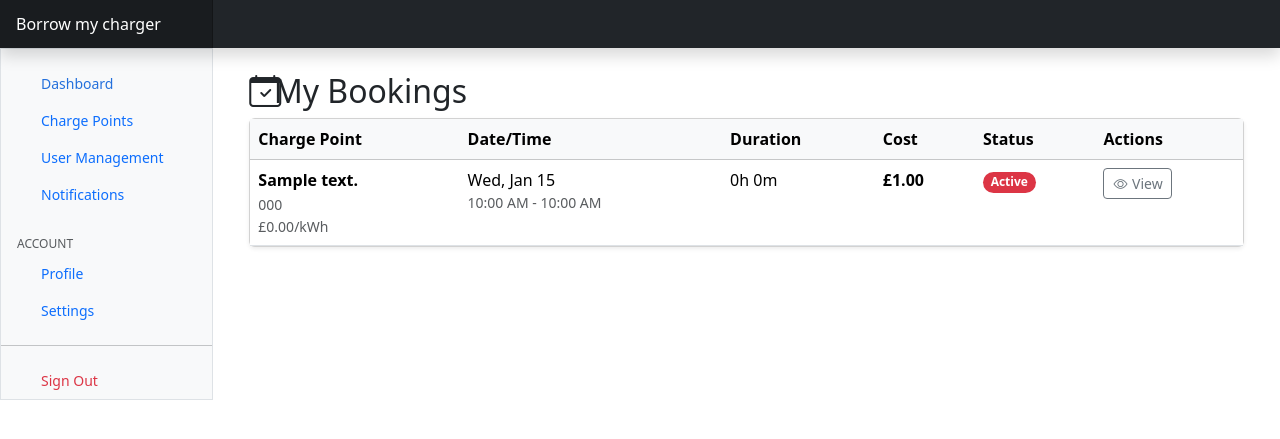
After one commit to Ali-Dakheel/borrow_my_charger, a PHP site: template Views/rentalUser/booking.phtml in a window 1280 px wide. The commit adds this page. Shown: the top 439 px of the page. Run offline with PHP 8.4, Linux system fonts and the light colour scheme; the visitor is signed in with stand-in values (Sample User, id 1); tables that the repository leaves empty or names only in its code hold one stand-in row (values such as "Sample post"); the template is opened without the code that fills it: most values are stand-ins (such as "Sample title", 1, 10 or a date in 2020).

Commit message:
Add bookings

```diff
--- a/Models/ChargePoint.php
+++ b/Models/ChargePoint.php
@@ -70,6 +70,12 @@ class ChargePoint
             ]
         );
     }
+    public function markUnavailable($id) {
+        return $this->db->query(
+            "UPDATE charge_points SET is_available = 0 WHERE id = ?",
+            [$id]
+        );
+    }
 
     public function getAll()
     {
--- a/Views/partials/sidebar.phtml
+++ b/Views/partials/sidebar.phtml
@@ -54,7 +54,7 @@
                     </a>
                 </li>
                 <li class="nav-item">
-                    <a class="nav-link d-flex align-items-center gap-2" href="/user/bookings">
+                    <a class="nav-link d-flex align-items-center gap-2" href="booking.php">
                         <svg class="bi" width="16" height="16"><use xlink:href="#journal-bookmark"/></svg>
                         My Bookings
                     </a>
--- /dev/null
+++ b/Views/rentalUser/booking.phtml
@@ -0,0 +1,152 @@
+<?php require __DIR__ . '/../partials/header.phtml'; ?>
+<?php require __DIR__ . '/../partials/navbar.phtml'; ?>
+
+<div class="container py-4">
+    <h2><i class="bi bi-calendar-check"></i> My Bookings</h2>
+
+    <?php if (isset($_SESSION['success'])): ?>
+        <div class="alert alert-success alert-dismissible fade show">
+            <?= $_SESSION['success'] ?>
+            <button type="button" class="btn-close" data-bs-dismiss="alert"></button>
+        </div>
+        <?php unset($_SESSION['success']); ?>
+    <?php endif; ?>
+
+    <?php if (isset($_SESSION['error'])): ?>
+        <div class="alert alert-danger alert-dismissible fade show">
+            <?= $_SESSION['error'] ?>
+            <button type="button" class="btn-close" data-bs-dismiss="alert"></button>
+        </div>
+        <?php unset($_SESSION['error']); ?>
+    <?php endif; ?>
+
+    <?php if (empty($bookings)): ?>
+        <div class="card shadow-sm">
+            <div class="card-body text-center py-5">
+                <i class="bi bi-calendar-x text-muted" style="font-size: 3rem;"></i>
+                <h4 class="mt-3 text-muted">No bookings yet</h4>
+                <p class="text-muted">You haven't made any bookings yet. Start by finding a charge point.</p>
+                <a href="chargePoint.php" class="btn btn-primary">
+                    <i class="bi bi-lightning-charge"></i> Find Charge Points
+                </a>
+            </div>
+        </div>
+    <?php else: ?>
+        <div class="card shadow-sm">
+            <div class="card-body p-0">
+                <div class="table-responsive">
+                    <table class="table table-hover mb-0">
+                        <thead class="table-light">
+                            <tr>
+                                <th>Charge Point</th>
+                                <th>Date/Time</th>
+                                <th>Duration</th>
+                                <th>Cost</th>
+                                <th>Status</th>
+                                <th>Actions</th>
+                            </tr>
+                        </thead>
+                        <tbody>
+                            <?php foreach ($bookings as $booking): ?>
+                                <tr>
+                                    <td>
+                                        <div class="fw-bold"><?= htmlspecialchars($booking['charge_point_address']) ?></div>
+                                        <small class="text-muted"><?= htmlspecialchars($booking['charge_point_postcode']) ?></small>
+                                        <div class="text-muted small">£<?= number_format($booking['price_per_kwh'], 2) ?>/kWh</div>
+                                    </td>
+                                    <td>
+                                        <div><?= date('D, M j', strtotime($booking['start_time'])) ?></div>
+                                        <div class="text-muted small">
+                                            <?= date('g:i A', strtotime($booking['start_time'])) ?> -
+                                            <?= date('g:i A', strtotime($booking['end_time'])) ?>
+                                        </div>
+                                    </td>
+                                    <td>
+                                        <?php
+                                        $start = new DateTime($booking['start_time']);
+                                        $end = new DateTime($booking['end_time']);
+                                        echo $start->diff($end)->format('%hh %im');
+                                        ?>
+                                    </td>
+                                    <td class="fw-bold">£<?= number_format($booking['total_cost'], 2) ?></td>
+                                    <td>
+                                        <span class="badge rounded-pill bg-<?=
+                                                                            $booking['status'] === 'confirmed' ? 'success' : ($booking['status'] === 'pending' ? 'warning' : 'danger')
+                                                                            ?>">
+                                            <?= ucfirst($booking['status']) ?>
+                                        </span>
+                                    </td>
+                                    <td>
+                                        <div class="d-flex gap-2">
+                                            <?php if ($booking['status'] === 'pending'): ?>
+                                                <button class="btn btn-sm btn-outline-danger" data-bs-toggle="modal" data-bs-target="#cancelModal<?= $booking['id'] ?>">
+                                                    <i class="bi bi-x-circle"></i> Cancel
+                                                </button>
+                                            <?php endif; ?>
+
+                                            <?php if ($booking['status'] === 'approved'): ?>
+                                                <button class="btn btn-sm btn-outline-primary" data-bs-toggle="modal" data-bs-target="#reviewModal<?= $booking['id'] ?>">
+                                                    <i class="bi bi-chat-left-text"></i> Review
+                                                </button>
+                                            <?php endif; ?>
+
+                                            <a href="booking.php?view=<?= $booking['id'] ?>" class="btn btn-sm btn-outline-secondary">
+                                                <i class="bi bi-eye"></i> View
+                                            </a>
+                                        </div>
+                                    </td>
+                                </tr>
+
+                                <!-- Cancel Modal -->
+                                <div class="modal fade" id="cancelModal<?= $booking['id'] ?>" tabindex="-1">
+                                    <div class="modal-dialog modal-dialog-centered">
+                                        <div class="modal-content">
+                                            <div class="modal-header">
+                                                <h5 class="modal-title">Cancel Booking</h5>
+                                                <button type="button" class="btn-close" data-bs-dismiss="modal"></button>
+                                            </div>
+                                            <div class="modal-body">
+                                                Are you sure you want to cancel this booking?
+                                            </div>
+                                            <div class="modal-footer">
+                                                <form action="booking.php" method="post">
+                                                    <input type="hidden" name="booking_id" value="<?= $booking['id'] ?>">
+                                                    <input type="hidden" name="cancel_booking" value="1">
+                                                    <button type="submit" class="btn btn-danger">Yes, Cancel</button>
+                                                </form>
+                                                <button type="button" class="btn btn-secondary" data-bs-dismiss="modal">No</button>
+                                            </div>
+                                        </div>
+                                    </div>
+                                </div>
+                                <!-- Review Modal -->
+                                <div class="modal fade" id="reviewModal<?= $booking['id'] ?>" tabindex="-1">
+                                    <div class="modal-dialog modal-dialog-centered">
+                                        <div class="modal-content">
+                                            <div class="modal-header">
+                                                <h5 class="modal-title">Submit Review</h5>
+                                                <button type="button" class="btn-close" data-bs-dismiss="modal"></button>
+                                            </div>
+                                            <div class="modal-body">
+                                                <form action="booking.php" method="post">
+                                                    <input type="hidden" name="booking_id" value="<?= $booking['id'] ?>">
+                                                    <textarea name="review_text" class="form-control" placeholder="Write your review..." required></textarea>
+                                            </div>
+                                            <div class="modal-footer">
+                                                <button type="submit" name="submit_review" class="btn btn-primary">Submit</button>
+                                                </form>
+                                                <button type="button" class="btn btn-secondary" data-bs-dismiss="modal">Cancel</button>
+                                            </div>
+                                        </div>
+                                    </div>
+                                </div>
+                            <?php endforeach; ?>
+                        </tbody>
+                    </table>
+                </div>
+            </div>
+        </div>
+    <?php endif; ?>
+</div>
+
+<?php require __DIR__ . '/../partials/footer.phtml'; ?>
```
Also changed, not shown: Models/Booking.php (+21 -0 lines), Views/rentalUser/chargePoint.phtml (+51 -27 lines), booking.php (+48 -5 lines).
